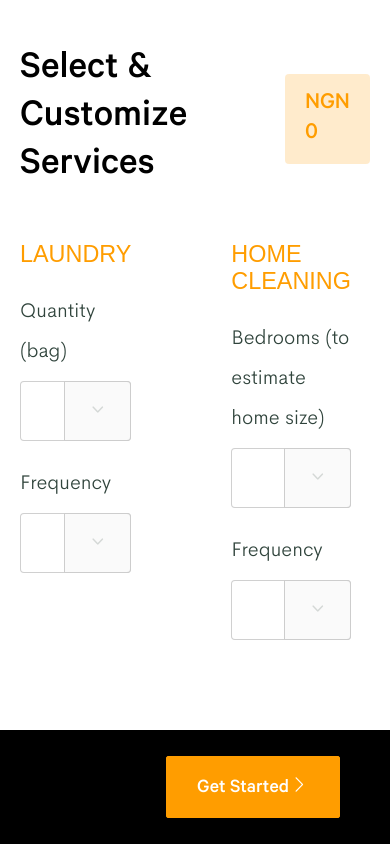
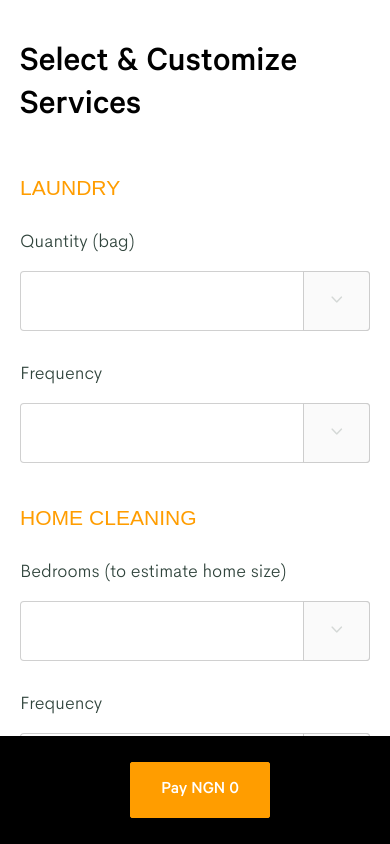
Before and after one commit to omodara145/eden-pricing-calculator, a Vue app: page / in a window 390 px wide. Built offline with nearby package versions, Linux system fonts and the light colour scheme; a web font is replaced by a local one.

Commit message:
App fully responsive

```diff
--- a/src/assets/css/main.css
+++ b/src/assets/css/main.css
@@ -53,6 +53,7 @@ html, body {
   color: #000;
   line-height: 1.2;
   font-weight: 500;
+  font-size: 2rem;
 }
 
 .ec-sub--section h3 {
@@ -67,6 +68,10 @@ html, body {
   min-height: 100vh;
   width: 100%;
   background: #ffffff;
+}
+
+.ec-body {
+  padding-bottom: 100px;
 }
 
 .ec-pill {
@@ -134,3 +139,7 @@ html, body {
   font-size: 1rem;
   font-family: "Calibre", sans-serif;
 }
+
+.ec-mobile--button {
+  display: none;
+}
--- a/src/assets/css/media.css
+++ b/src/assets/css/media.css
@@ -1,5 +1,37 @@
+@media only screen and (max-width: 1024px) {
+  .el-row {
+    flex-direction: column;
+  }
+  .ec-form--items {
+    display: flex;
+    justify-content: space-between;
+  }
+  .ec-form--items .el-form-item {
+    min-width: 48%;
+  }
+}
+
 @media only screen and (max-width: 768px) {
+  html, body {
+    font-size: 18px;
+  }
+}
+
+@media only screen and (max-width: 600px){
   .ec-container {
     padding: 20px;
   }
+  .ec-form--items {
+    flex-direction: column;
+  }
+  .ec-footer .ec-container {
+    justify-content: center;
+  }
+
+  .ec-mobile--button {
+    display: block;
+  }
+  .ec-section .ec-pill, .ec-web--button {
+    display: none;
+  }
 }
--- a/src/pages/index.vue
+++ b/src/pages/index.vue
@@ -12,8 +12,9 @@
         </el-row>
         <el-form label-position="top">
           <el-row type="flex" :gutter="100">
-            <el-col :md="8" class="ec-sub--section">
+            <el-col :sm="24" :md="8" class="ec-sub--section">
               <h3>Laundry</h3>
+              <div class="ec-form--items">
                 <el-form-item label="Quantity (bag)">
                   <el-select v-model="form.laundry.quantity" placeholder="">
                     <el-option label="1" value="1"></el-option>
@@ -29,9 +30,11 @@
                     <el-option label="Weekly" value="weekly"></el-option>
                   </el-select>
                 </el-form-item>
+              </div>
             </el-col>
-            <el-col :md="8" class="ec-sub--section">
+            <el-col :sm="24" :md="8" class="ec-sub--section">
               <h3>Home Cleaning</h3>
+              <div class="ec-form--items">
                 <el-form-item label="Bedrooms (to estimate home size)">
                   <el-select v-model="form.homeCleaning.quantity" placeholder="">
                     <el-option label="1" value="1"></el-option>
@@ -47,8 +50,9 @@
                     <el-option label="Monthly" value="monthly"></el-option>
                   </el-select>
                 </el-form-item>
+              </div>
             </el-col>
-            <el-col :md="8" class="ec-sub--section">
+            <el-col :sm="24" :md="8" class="ec-sub--section">
               <h3>Meals</h3>
               <el-form-item label="Frequency">
                 <el-select v-model="form.laundry.frequency" placeholder="">
@@ -64,7 +68,8 @@
     </div>
     <div class="ec-footer">
       <div class="ec-container">
-        <el-button type="primary">Get Started<i class="el-icon-arrow-right"></i></el-button>
+        <el-button type="primary" class="ec-web--button">Get Started<i class="el-icon-arrow-right"></i></el-button>
+        <el-button type="primary" class="ec-mobile--button">Pay NGN {{ totalFee }}</el-button>
       </div>
     </div>
   </div>
```
Lines whose indentation alone changed are shown as unchanged.
